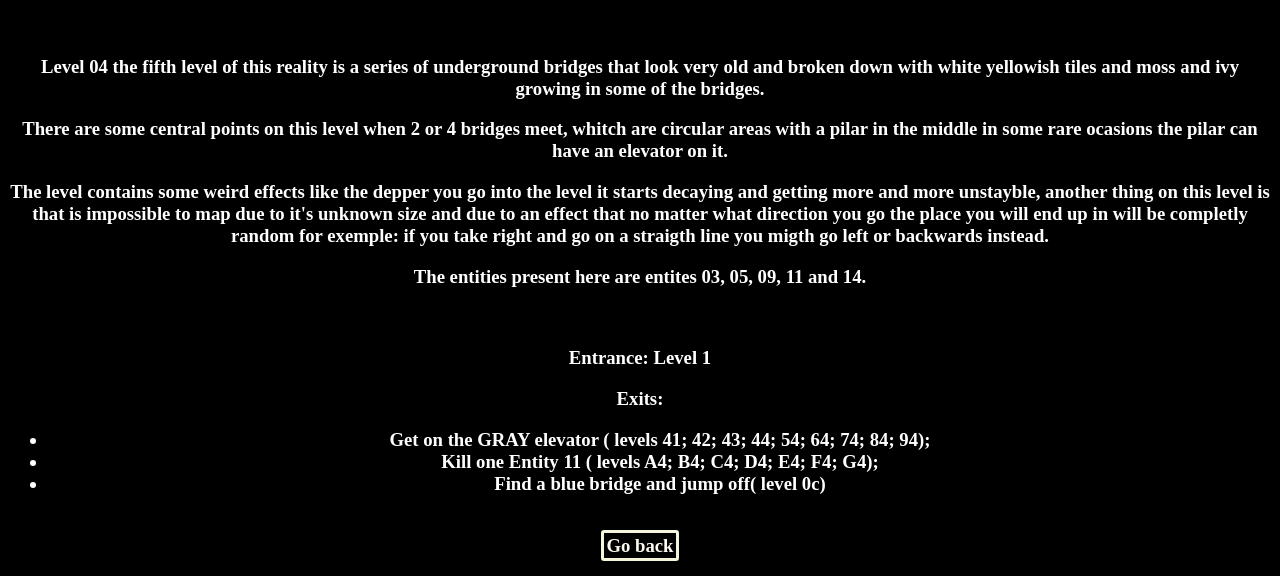
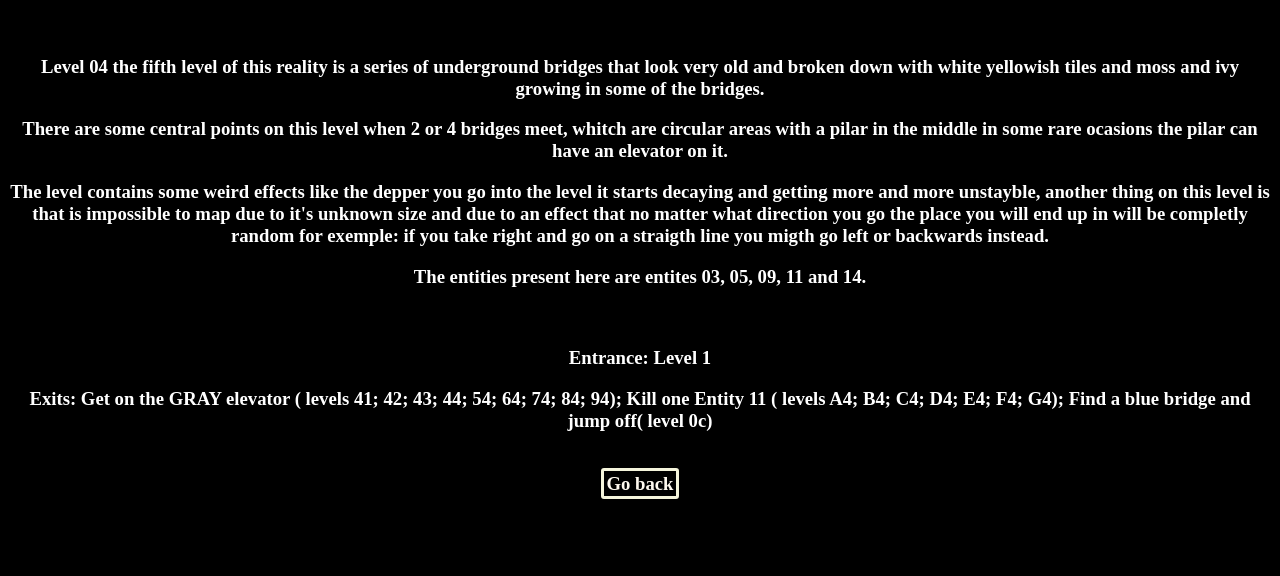
Before and after one commit to Mary-Morgan-50/Project-1001000, a plain HTML site: page level_4.html in a window 1280 px wide. Shown: the part 871-1447 px from the top of the page. After the commit the page ends 1384 px from the top, so only its background shows below. Drawn offline with Linux system fonts and the light colour scheme.

Commit message:
Update level_4.html
it's better this way...

```diff
--- a/level_4.html
+++ b/level_4.html
@@ -19,9 +19,9 @@ will be completly random for exemple: if you take right and go on a straigth lin
 
     <br><p> Entrance: Level 1</p>
 
-    <p>Exits:<ul><li> Get on the GRAY elevator ( levels 41; 42; 43; 44; 54; 64; 74; 84; 94);</li>
-      <li> Kill one Entity 11 ( levels A4; B4; C4; D4; E4; F4; G4);</li>
-      <li> Find a blue bridge and jump off( level 0c)</li></ul>
+    <p>Exits: Get on the GRAY elevator ( levels 41; 42; 43; 44; 54; 64; 74; 84; 94);
+       Kill one Entity 11 ( levels A4; B4; C4; D4; E4; F4; G4);
+       Find a blue bridge and jump off( level 0c)
     </p>
 
 
```
